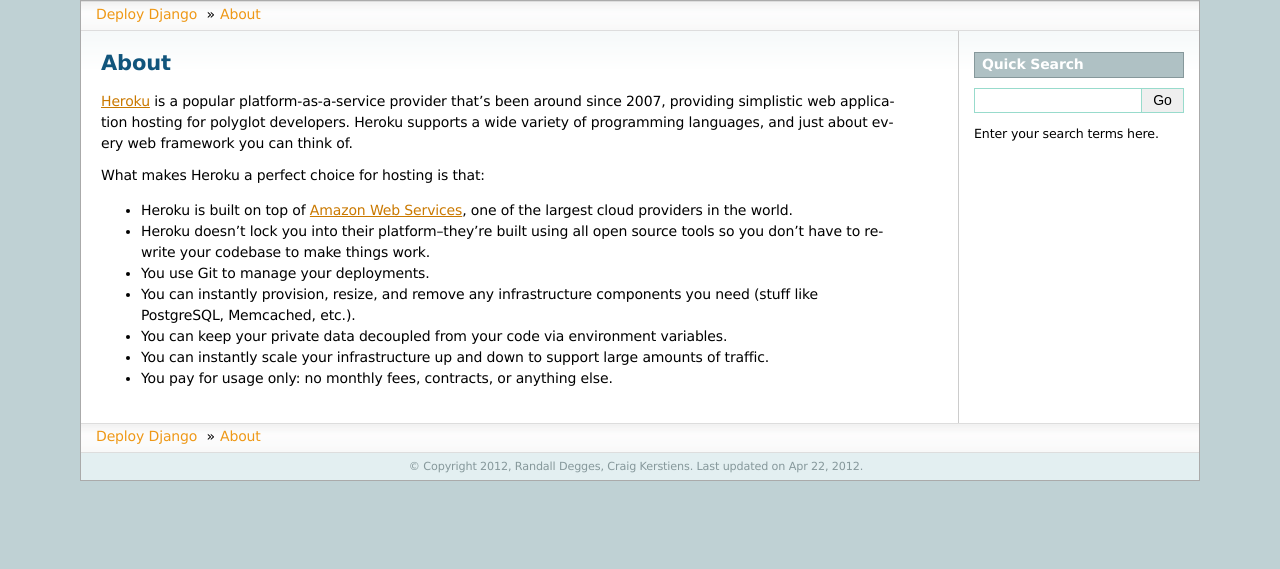
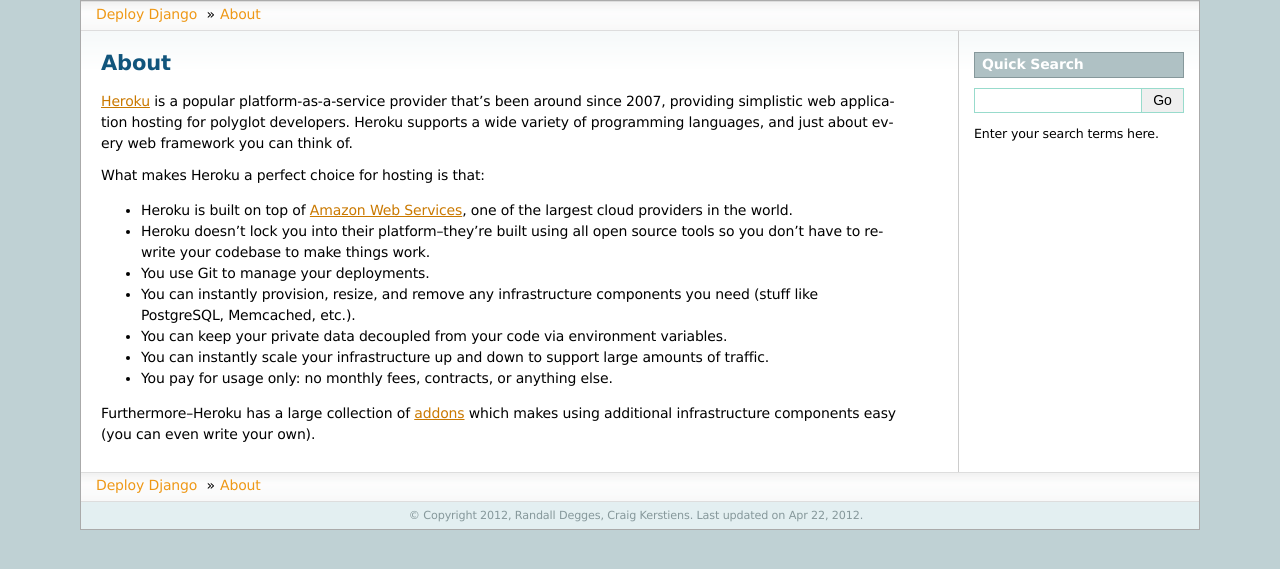
Before and after one commit to perryyo/deploydjango.com, a Sphinx documentation site: the page built from source/heroku/about.rst, in a window 1280 px wide. Shown: the top 569 px of the page. Built offline with Sphinx 7.4.7, drawn with Linux system fonts in a browser that asks for light colours.

Commit message:
Adding a bit about Heroku addons.

```diff
--- a/source/heroku/about.rst
+++ b/source/heroku/about.rst
@@ -26,3 +26,7 @@
   amounts of traffic.
 
 - You pay for usage only: no monthly fees, contracts, or anything else.
+
+Furthermore--Heroku has a large collection of `addons
+<https://addons.heroku.com/>`_ which makes using additional infrastructure
+components easy (you can even write your own).
```
